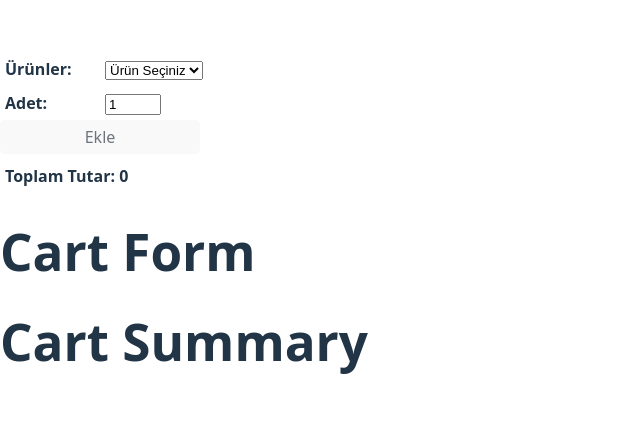
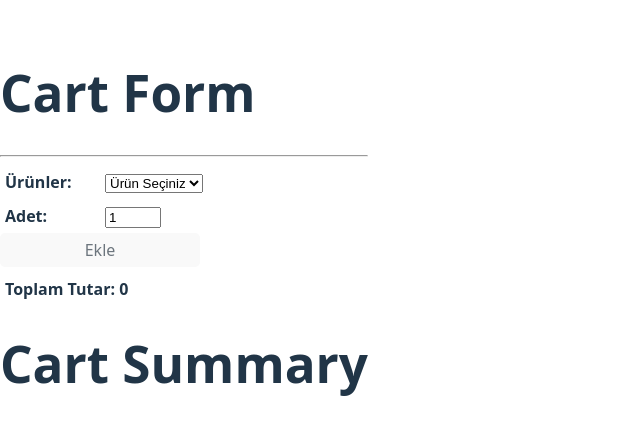
Before and after one commit to neominalsolutions/browser-routing-with-react-app, a React (Vite) app: page / in a window 1280 px wide. Shown: the part 172-606 px from the top of the page, without its empty margins (0-640 px from the left). Built offline with nearby package versions, Linux system fonts and the light colour scheme.

Commit message:
Cart Form Son güncel

```diff
--- a/src/main.tsx
+++ b/src/main.tsx
@@ -1,14 +1,12 @@
-import { StrictMode } from 'react';
 import { createRoot } from 'react-dom/client';
 import './index.css';
 // import App from './App.tsx';
-import CartComponent from './components/cart.component.tsx';
 import CartPage from './pages/cart/cart.page.tsx';
 
 createRoot(document.getElementById('root')!).render(
-	<StrictMode>
+	<>
 		{/* <App /> */}
 		{/* <CartComponent /> */}
 		<CartPage />
-	</StrictMode>
+	</>
 );
--- a/src/pages/cart/components/cart-form.tsx
+++ b/src/pages/cart/components/cart-form.tsx
@@ -10,6 +10,8 @@ import Label from '../../../components/label/label';
 import NumericInput from '../../../components/numeric-input/numeric-input';
 
 function CartForm() {
+	console.log('...rendering');
+
 	const products = [
 		{ id: 1, name: 'ürün-1', price: 10 },
 		{ id: 2, name: 'ürün-2', price: 50 },
@@ -35,24 +37,25 @@ function CartForm() {
 		console.log('selected-item', value);
 		const selectedItem = products.find((x) => x.id === value);
 		console.log('selectedItem', selectedItem);
-
 		priceRef.current = Number(selectedItem?.price);
-		setTotal(priceRef.current * quantityRef.current);
+		// setTotal(priceRef.current * quantityRef.current);
 	};
 
 	const onInputChange = (value: number) => {
 		console.log('value', value);
-
 		quantityRef.current = value;
-		setTotal(priceRef.current * quantityRef.current);
+		// setTotal(priceRef.current * quantityRef.current);
 	};
 
 	const onButtonClick = () => {
 		console.log('tıklandı');
+		setTotal(priceRef.current * quantityRef.current);
 	};
 
 	return (
 		<>
+			<h1>Cart Form</h1>
+			<hr></hr>
 			<Dropdown
 				items={dpItems}
 				label="Ürünler"
@@ -73,8 +76,6 @@ function CartForm() {
 			</Button>
 
 			<Label text="Toplam Tutar" value={total} />
-
-			<h1>Cart Form</h1>
 		</>
 	);
 }
```
